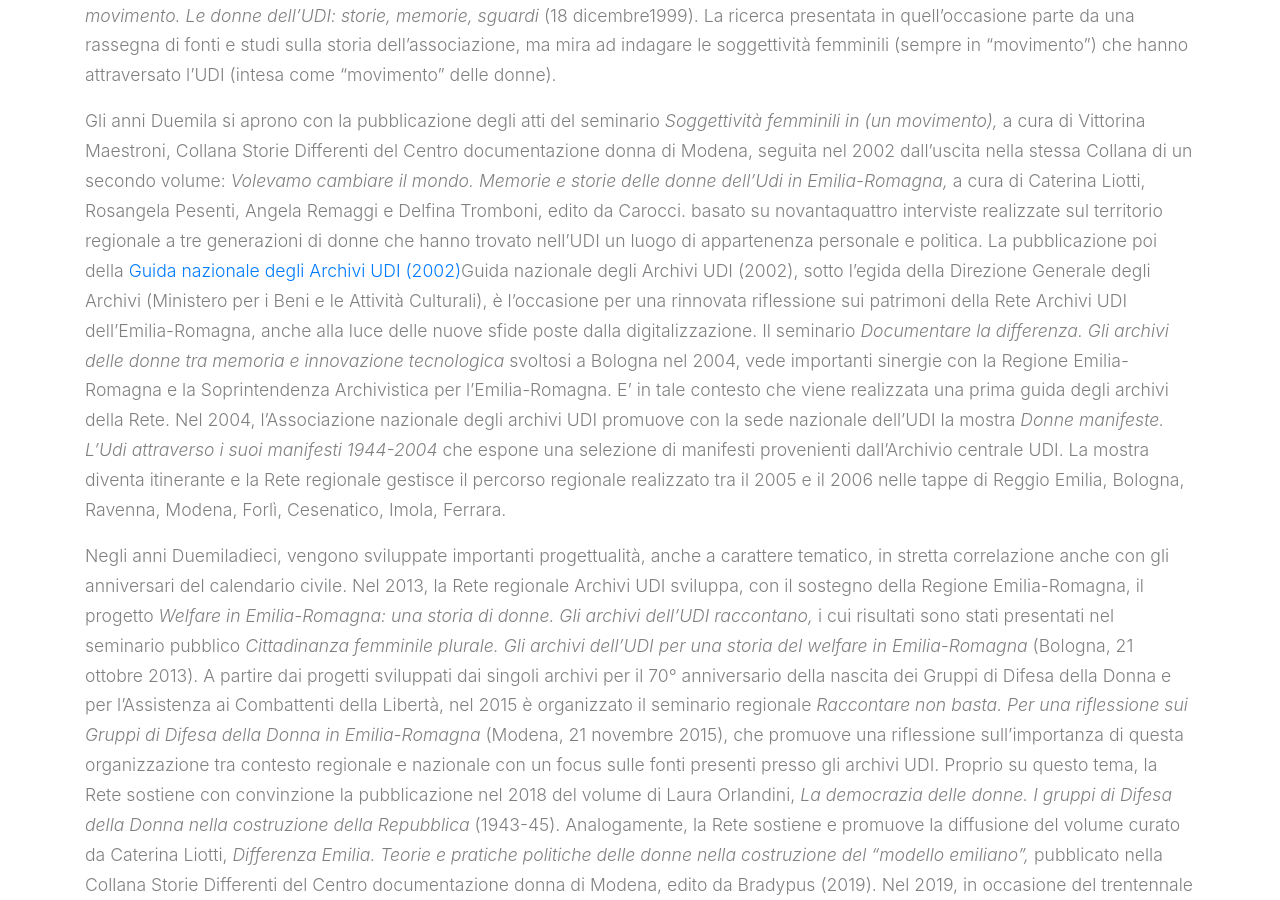
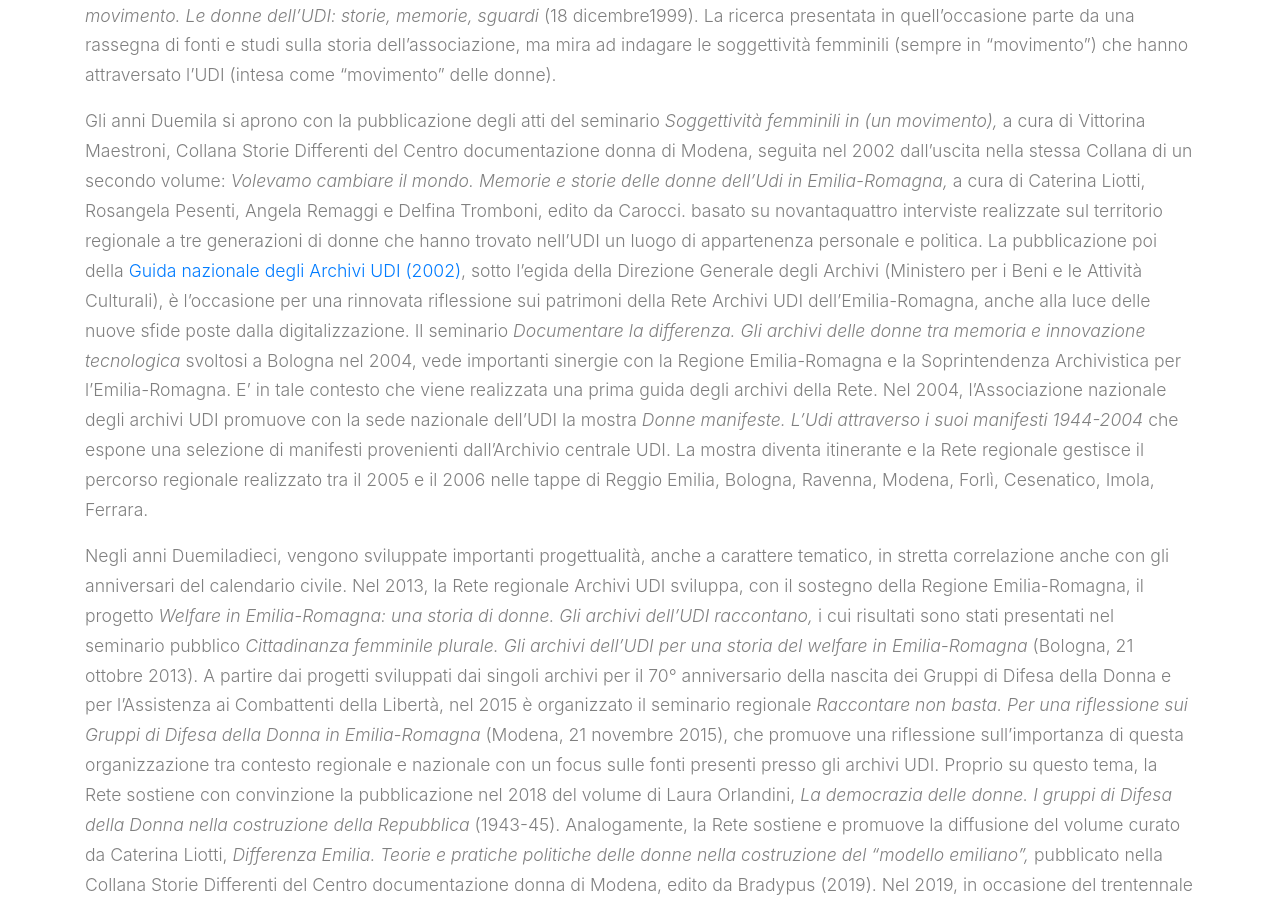
Before and after one commit to studioitc/udier.github.io, a Jekyll site: the page built from progetti.html, in a window 1280 px wide and 900 px high, scrolled down 557 px. Built offline with Jekyll 4.4.1, drawn with Linux system fonts in a browser that asks for light colours; some web fonts are replaced.

Commit message:
Sistemato refuso e aggiornati gli archivi

```diff
--- a/progetti.html
+++ b/progetti.html
@@ -29,7 +29,7 @@ layout: internal
           seguita nel 2002 dall’uscita nella stessa Collana di un secondo volume: <em>Volevamo cambiare il mondo. Memorie e storie delle donne dell’Udi in Emilia-Romagna,</em>
           a cura di Caterina Liotti, Rosangela Pesenti, Angela Remaggi e Delfina Tromboni, edito da Carocci. basato su novantaquattro
           interviste realizzate sul territorio regionale a tre generazioni di donne che hanno trovato nell’UDI un luogo di appartenenza
-          personale e politica. La pubblicazione poi della <a href="https://retearchiviudier.it/images/archivio-digitale/Guida%20archivi%20UDI%202002.pdf" target="_blank">Guida nazionale degli Archivi UDI (2002)</a>Guida nazionale degli Archivi UDI (2002), sotto l’egida della Direzione
+          personale e politica. La pubblicazione poi della <a href="https://retearchiviudier.it/images/archivio-digitale/Guida%20archivi%20UDI%202002.pdf" target="_blank">Guida nazionale degli Archivi UDI (2002)</a>, sotto l’egida della Direzione
           Generale degli Archivi (Ministero per i Beni e le Attività Culturali), è l’occasione per una rinnovata riflessione sui patrimoni
           della Rete Archivi UDI dell’Emilia-Romagna, anche alla luce delle nuove sfide poste dalla digitalizzazione. Il seminario
           <em>Documentare la differenza. Gli archivi delle donne tra memoria e innovazione tecnologica</em>
```
Also changed, not shown: 3 other files.
